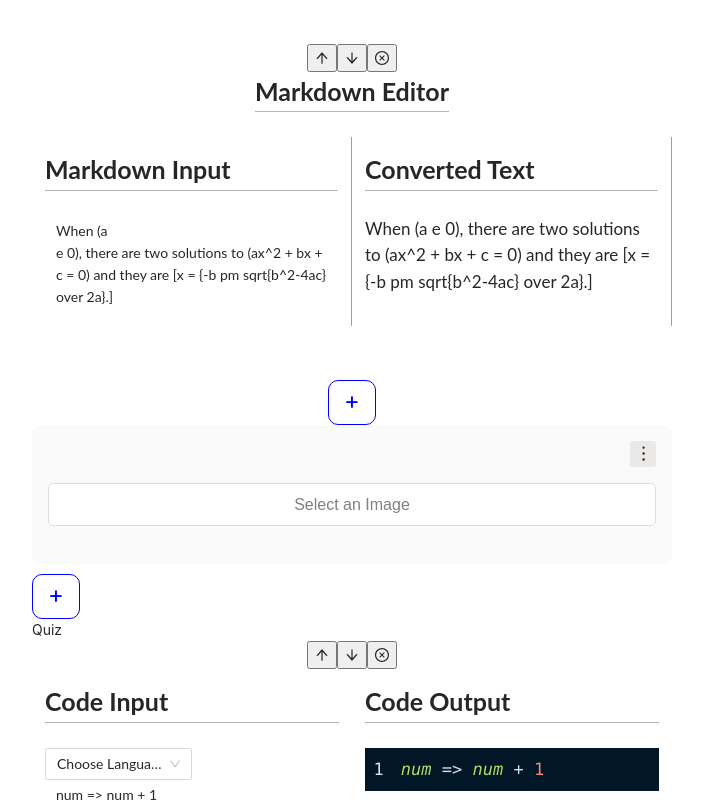
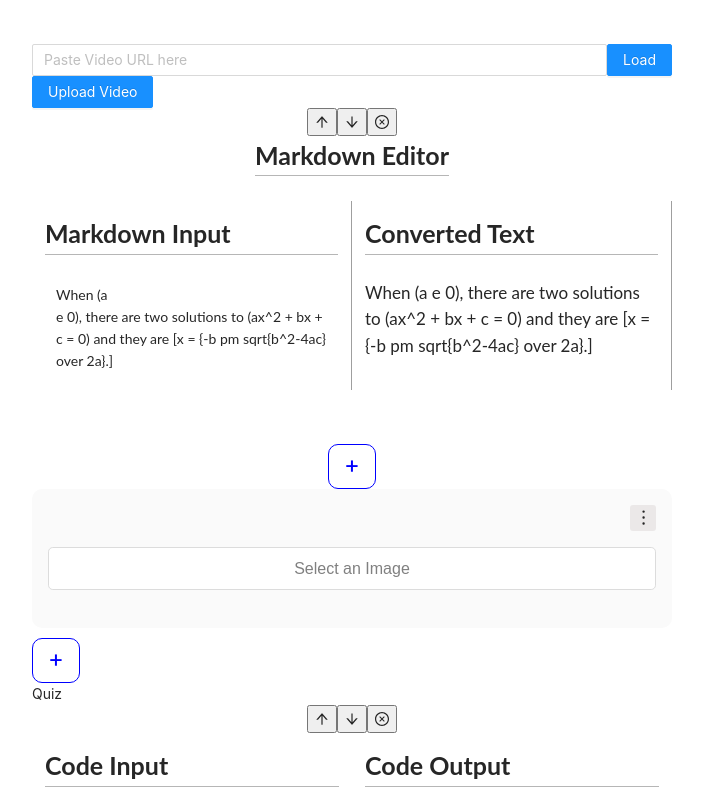
Before and after one commit to Souro-23/CC-Component, a React (Create React App) app: page / in a window 1280 px wide. Shown: the top 802 px of the page, without its empty margins (288-991 px from the left). Built offline with nearby package versions, Linux system fonts and the light colour scheme.

Commit message:
slight changes and fixes

```diff
--- a/package.json
+++ b/package.json
@@ -13,6 +13,7 @@
     "react-dom": "^17.0.1",
     "react-katex": "^2.0.2",
     "react-markdown": "^5.0.3",
+    "react-player": "^2.9.0",
     "react-scripts": "4.0.3",
     "react-syntax-highlighter": "^15.4.3",
     "remark-gfm": "^1.0.0",
--- a/src/Components/CodeBlock/CodeBlock.js
+++ b/src/Components/CodeBlock/CodeBlock.js
@@ -82,7 +82,9 @@ export default function CodeBlock({ component, index }) {
               language={language}
               style={nightOwl}
               showLineNumbers
-              wrapLongLines={true}>
+              wrapLines={true}
+              // wrapLongLines={true}
+            >
               {component.content}
             </SyntaxHighlighter>
           </div>
--- a/src/Components/Root/Root.js
+++ b/src/Components/Root/Root.js
@@ -4,6 +4,7 @@ import CodeBlock from "../CodeBlock/CodeBlock";
 import MarkdownEditor from "../Markdown/Markdown";
 import QuizCreator from "../Quiz/QuizEditor";
 import { Row, Col } from "antd";
+import VideoPlayer from "../VideoPlayer/VideoPlayer";
 
 export const subtopicContext = React.createContext();
 const UP = -1;
@@ -78,6 +79,7 @@ export default function Root() {
         handleMove,
         RemoveComponent,
       }}>
+      <VideoPlayer />
       {subtopic.map((component, index) => {
         if (component.type === "md")
           return (
--- /dev/null
+++ b/src/Components/VideoPlayer/VideoPlayer.js
@@ -0,0 +1,49 @@
+import { Button, Input } from "antd";
+import React, { useState } from "react";
+import ReactPlayer from "react-player/lazy";
+import classes from "./VideoPlayer.module.css";
+
+export default function VideoPlayer() {
+  const [videoURL, setVideoURL] = useState("");
+  const [url, setUrl] = useState("");
+  const [showVideoPlayer, setShowVideoPlayer] = useState(false);
+  const onChangeHandler = (e) => {
+    setVideoURL(e.target.value);
+  };
+
+  const loadURL = () => {
+    setUrl(videoURL);
+    setShowVideoPlayer(true);
+  };
+
+  const uploadVideo = () => {
+    // TODO: firebase and other stuff
+  };
+
+  return (
+    <div>
+      <div className={classes.videoInput}>
+        <Input
+          value={videoURL}
+          onChange={onChangeHandler}
+          placeholder='Paste Video URL here'></Input>
+        <Button onClick={loadURL} type='primary'>
+          Load
+        </Button>
+      </div>
+      <Button onClick={uploadVideo} type='primary'>
+        Upload Video
+      </Button>
+      <div className={classes.playerWwrapper}>
+        {showVideoPlayer && (
+          <ReactPlayer
+            className={classes.reactPlayer}
+            url={url}
+            width='100%'
+            // height='100%'
+          />
+        )}
+      </div>
+    </div>
+  );
+}
--- /dev/null
+++ b/src/Components/VideoPlayer/VideoPlayer.module.css
@@ -0,0 +1,15 @@
+.playerWrapper {
+  position: relative;
+  padding-top: 56.25%; /* Player ratio: 100 / (1280 / 720) */
+}
+
+.reactPlayer {
+  position: absolute;
+  top: 0;
+  left: 0;
+}
+
+.videoInput {
+  display: flex;
+  flex-direction: row;
+}
```
Also changed, not shown: 1 other file (tests, documents, lock files or other folders).
